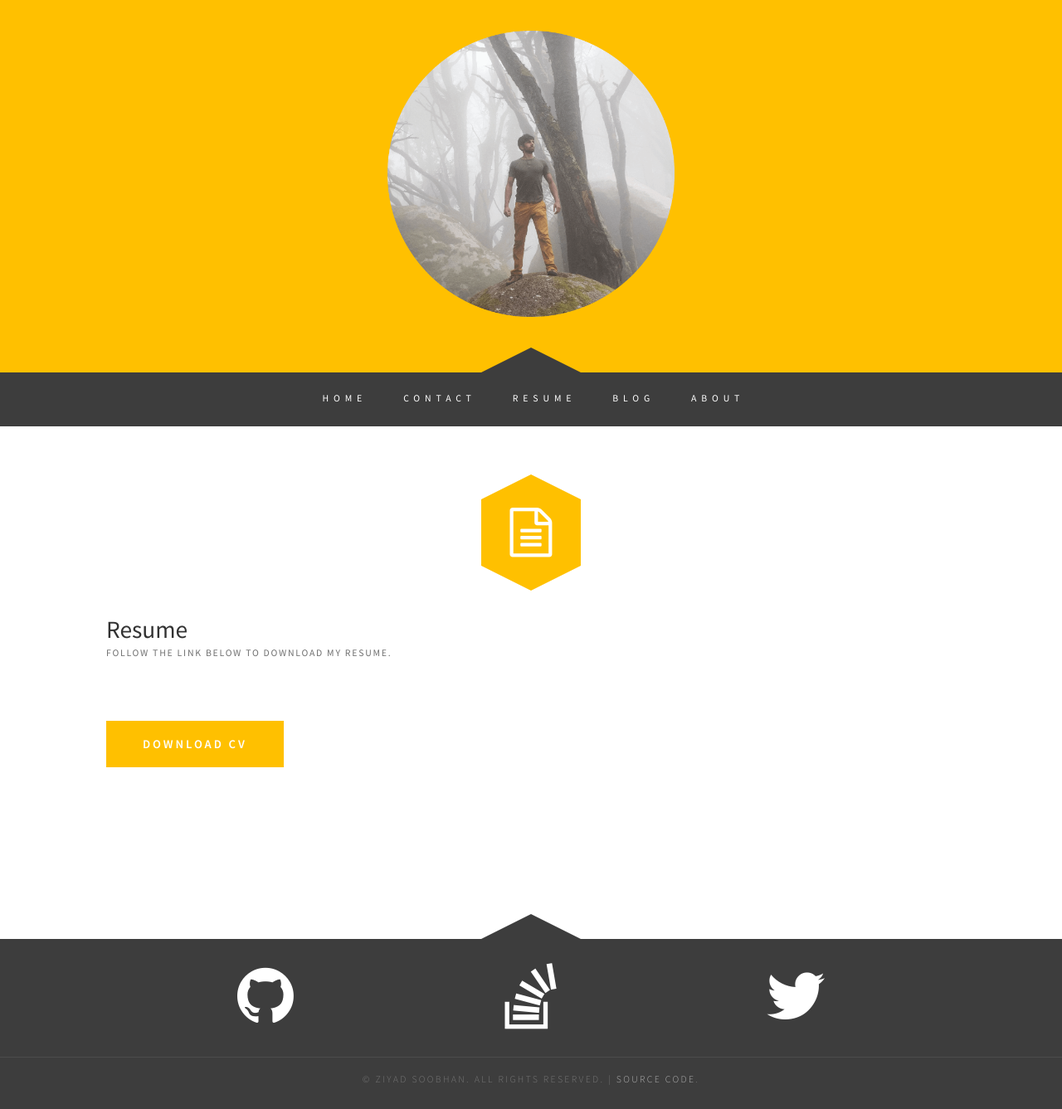
After one commit to zsoobhan/prometheus, a Django app: template www/templates/content/resume.html in a window 1280 px wide. The commit adds this page. Shown: the whole page at 83% size. Run offline with Django 3.2, Linux system fonts and the light colour scheme; the template is opened without the code that fills it, so the values that code supplies are empty.

Commit message:
Adds Resume Landing page
Adds:
  - resume view
  - resume url
  - css to style urls inside hexagons
  - js watch function for new links

Updates:
  - menu with new url

```diff
--- a/www/content/urls.py
+++ b/www/content/urls.py
@@ -6,5 +6,6 @@ urlpatterns = patterns(
     url(r'^$', views.HomeView.as_view(), name="home"),
     url(r'^contact/$', views.ContactFormView.as_view(), name="contact"),
     url(r'^about/$', views.AboutView.as_view(), name="about"),
+    url(r'^resume/$', views.ResumeLandingView.as_view(), name="resume-landing"),
     url(r'^resume.pdf$', views.ResumeView.as_view(), name="resume"),
 )
--- a/www/content/views.py
+++ b/www/content/views.py
@@ -37,6 +37,9 @@ class HomeView(generic.TemplateView):
 class AboutView(generic.TemplateView):
     template_name = 'content/about.html'
 
+class ResumeLandingView(generic.TemplateView):
+    template_name = 'content/resume.html'
+
 class ResumeView(generic.View):
     def get(self, request, *args, **kwargs):
         filepath = os.path.join(settings.STATIC_ROOT, 'docs/resume_zsoobhan.pdf')
--- a/www/static/css/default.css
+++ b/www/static/css/default.css
@@ -46,6 +46,11 @@ strong
 a
 {
 	color: #2C383B;
+}
+
+.hexagon a
+{
+	color: #FFF;
 }
 
 a:hover
--- a/www/static/js/watchmen.js
+++ b/www/static/js/watchmen.js
@@ -7,6 +7,10 @@ $('#contact-js').on('click', function() {
 });
 
 $('#resume-js').on('click', function() {
+  ga('send', 'event', 'menu', 'click', $(this).data('target'));
+});
+
+$('#resume-landing-js').on('click', function() {
   ga('send', 'event', 'menu', 'click', $(this).data('target'));
 });
 
--- /dev/null
+++ b/www/templates/content/resume.html
@@ -0,0 +1,34 @@
+{% extends 'base.html' %}
+{% load i18n %}
+
+{% block title %}{% trans "Ziyad Soobhan" %}{% endblock %}
+{% block description %}{% trans "Resume" %}{% endblock %}
+{% block keywords %}{% trans "Resume, CV, Curriculum Vitae" %}{% endblock %}
+{% block body_class %}wrapper{% endblock %}
+
+{% block content %}
+
+<div class="featured-wrapper">
+    <div class="extra2 ">
+        <div class="small-spacer"></div>
+
+        <div class="ebox">
+            <div class="hexagon">
+                <a href="{% url 'resume' %}" title="Resume" id="resume-js" data-target="icon-resume-pdf"><i class="icon fa-file-text-o"></i>
+                </a>
+            </div>
+            <div class="title">
+                <h2>Resume</h2>
+                <span class="byline">Follow the link below to download my resume.</span>
+            </div>
+            <a href="{% url 'resume' %}" title="Resume" id="resume-js" data-target="resume-pdf" class="button" >Download CV</a>
+        </div>
+
+        <div class="spacer"></div>
+
+        <div class="triangle-grey"></div>
+    </div>
+</div>
+
+
+{% endblock %}
--- a/www/templates/partials/menu.html
+++ b/www/templates/partials/menu.html
@@ -3,7 +3,7 @@
 			<ul>
                 <li><a href="{% url 'home' %}" accesskey="1" title="Home">Home</a></li>
                 <li><a href="{% url 'contact' %}" accesskey="2" title="Contact">Contact</a></li>
-                <li><a href="{% url 'resume' %}" accesskey="3" title="Resume" id="resume-js" data-target="resume" >Resume</a></li>
+                <li><a href="{% url 'resume-landing' %}" accesskey="3" title="Resume" id="resume-landing-js" data-target="resume-landing" >Resume</a></li>
                 <li><a href="{% url 'blog:blog-entry-list-view' %}" accesskey="4" title="Blog">Blog</a></li>
                 <li><a href="{% url 'about' %}" accesskey="5" title="About">About</a></li>
 			</ul>
```
